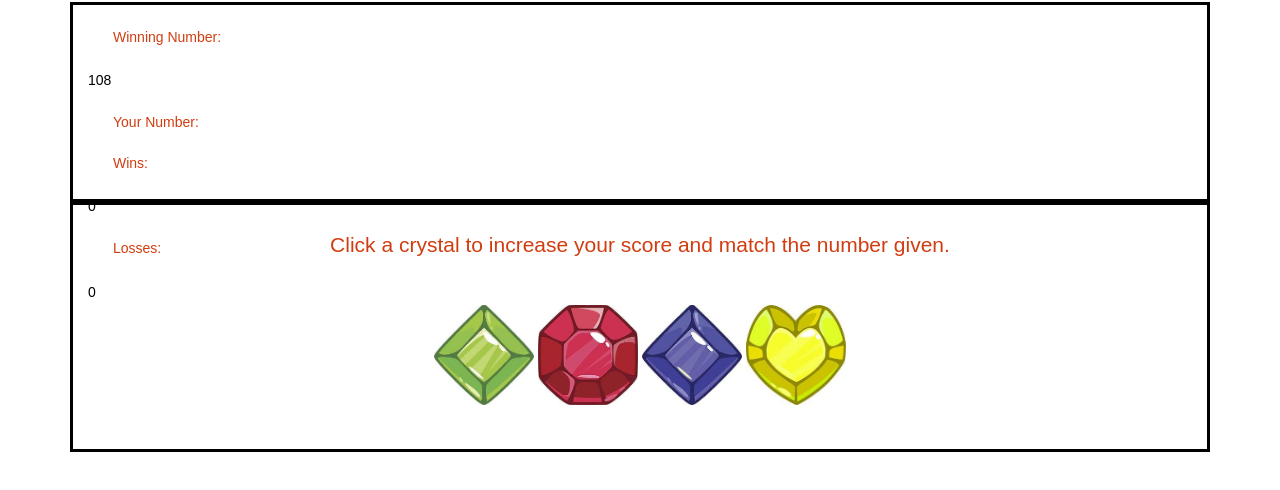
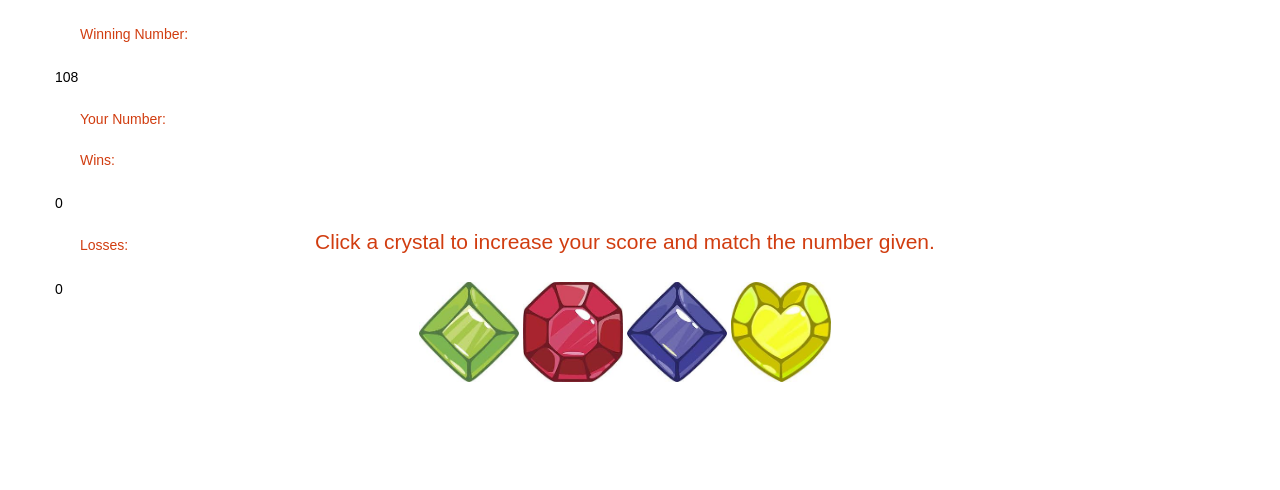
Before and after one commit to CleoCola/Crystal-CollectorGame, a plain HTML site: page index.html in a window 1280 px wide. Shown: the part 118-608 px from the top of the page. Drawn offline with nearby package versions, Linux system fonts and the light colour scheme.

Commit message:
final commit left column as is

```diff
--- a/assets/css/style.css
+++ b/assets/css/style.css
@@ -23,7 +23,6 @@
 .crystals{
 	width: 100%;
 	height: 250px;
-	border: solid 3px black;
 	text-align: center;
 }
 .userScore{
@@ -31,5 +30,4 @@
 	width: 100%;
     height: 200px;
     color: black;
-	border: solid 3px black;
 }
--- a/index.html
+++ b/index.html
@@ -12,28 +12,27 @@
 
     <body>
         <div class="titleRow">
-            <div class="col col-lg-2 title">
+            <div class="row row-lg-2 title">
                 Crystal Collector
             </div>
         </div>
         <div class="container">
-            <div class="col col-lg-2 userScore">
-                <div class="col">
+            <div class="row row-lg-2 userScore">
+                <div class="col-sm">
                     <h1 class="info">Winning Number:</h1> <span id="randomNumber" class="score"></span>
                 </div>
-                <div class="col">
+                <div class="col-sm">
                     <h1 class="info">Your Number:</h1> <span id="totalScore" class="score"></span>
                 </div>
-                <div class="col">
+                <div class="col-sm">
                     <h1 class="info">Wins:</h1> <span id="numberOfWins" class="score"></span>
                 </div>
-                <div class="col">
+                <div class="col-sm">
                     <h1 class="info">Losses:</h1> <span id="numberOfLosses" class="score"></span>
                 </div>
             </div>
-            <div class="col col-lg-2 crystals">
+            <div class="row row-lg-2 crystals">
                 <p class="instructions">Click a crystal to increase your score and match the number given.</p>
-                <br/>
                 <img src="assets/images/emerald.jpg" id="green" width="100" height="100" alt="Green Crystal"/>
                 <img src="assets/images/ruby.jpg" id="red" width="100" height="100" alt="Red Crystal"/>
                 <img src="assets/images/sapphire.jpg" id="blue" width="100" height="100" alt="Blue Crystal"/>
```
